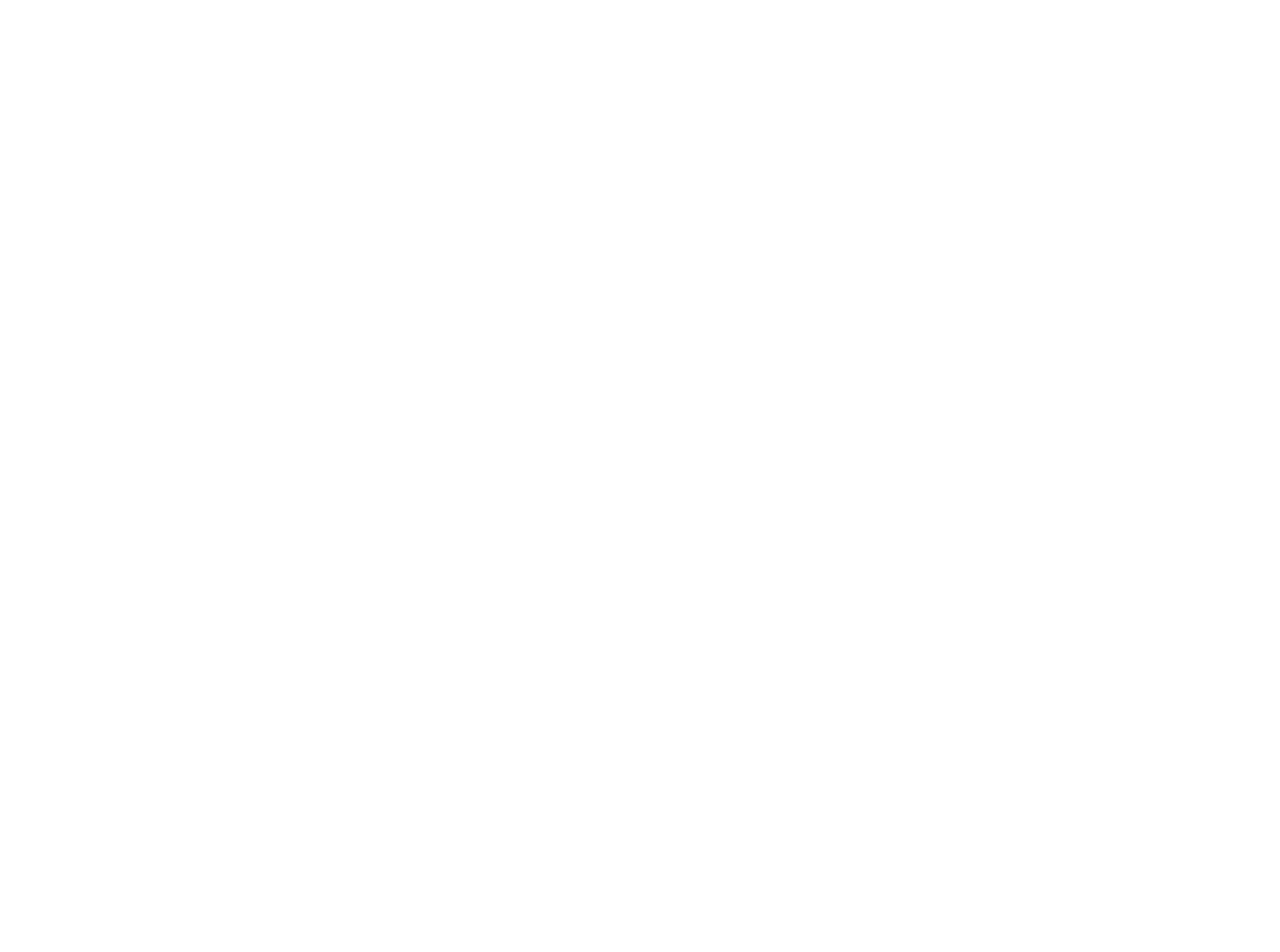
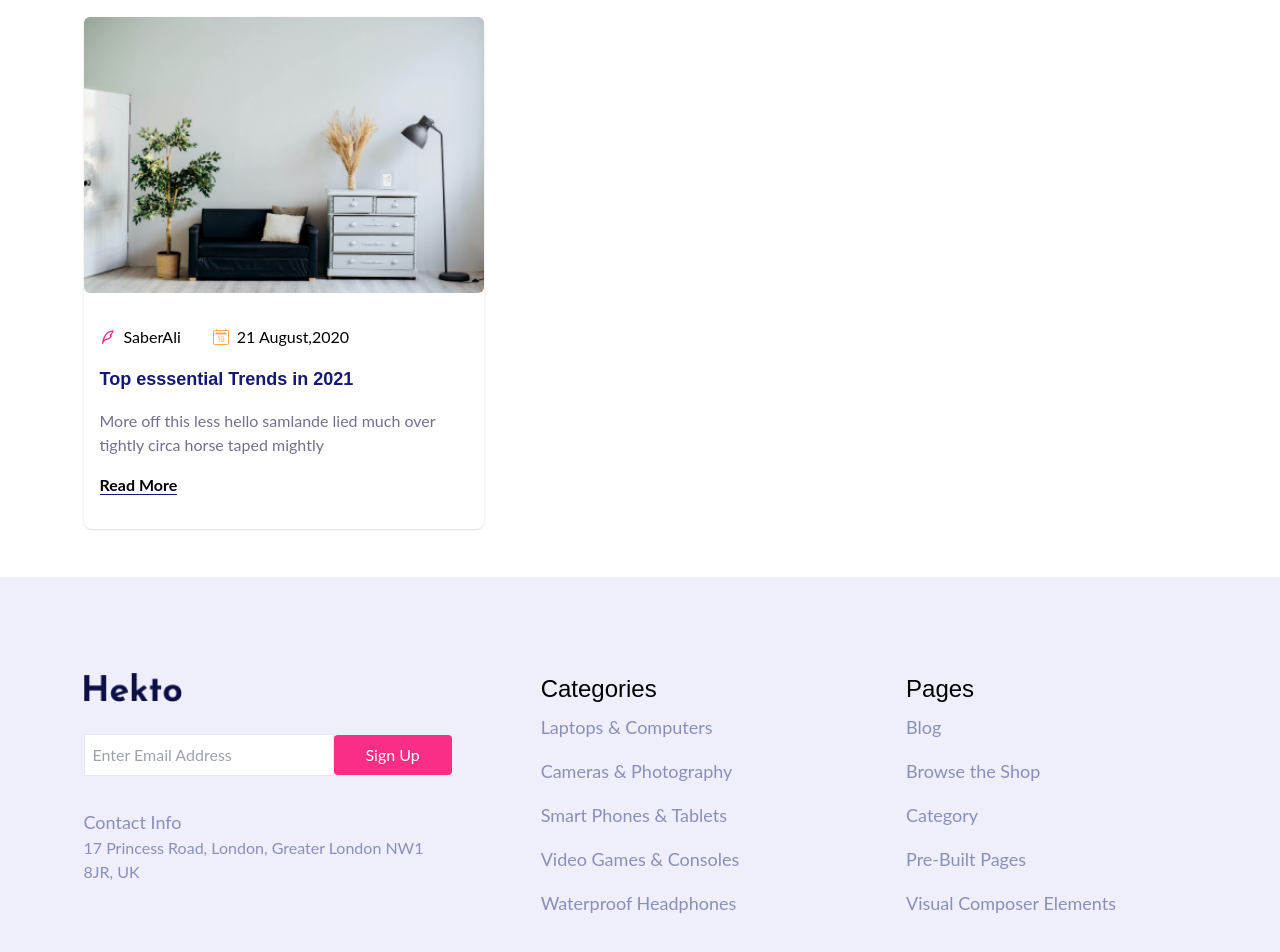
Before and after one commit to kececirecep/hekto-ecommerce, a React (Create React App) app: page / in a window 1280 px wide. Shown: the part 5717-6669 px from the top of the page. Before the commit the page ends 5570 px from the top, so only its background shows below. Built offline with nearby package versions, Linux system fonts and the light colour scheme.

Commit message:
BlogCard - Footer

```diff
--- a/src/App.js
+++ b/src/App.js
@@ -1,5 +1,6 @@
 
 import './App.css';
+import Footer from './components/Footer/Footer';
 import Header from './components/Header/Header';
 import HeaderBar from './components/HeaderBar/HeaderBar';
 import LeatestBlog from './Section/Home/Blog/LeatestBlog';
@@ -29,6 +30,7 @@
       <Newslater />
       <Brands/>
       <LeatestBlog/>
+      <Footer/>
     </div>
   );
 }
--- a/src/Section/Home/Blog/LeatestBlog.jsx
+++ b/src/Section/Home/Blog/LeatestBlog.jsx
@@ -3,7 +3,7 @@
 
 const LeatestBlog = () => {
   return (
-    <div className='pt-12'>
+    <div className='py-12'>
       <div className='container mx-auto'>
         <h2 className='text-sectionTitle fnt text-4xl font-bold text-center py-12'>Leatest Blog</h2>
         <BlogCard />
--- a/src/Section/Home/Brands/Brands.jsx
+++ b/src/Section/Home/Brands/Brands.jsx
@@ -2,7 +2,7 @@
 
 const Brands = () => {
     return (
-        <div className='container mx-auto py-24'>
+        <div className='container mx-auto py-32'>
             <ul className='flex items-center justify-around gap-12'>
                 <li><img src="/images/brands/brands.png" width="130px" alt="" /></li>
                 <li><img src="/images/brands/brands.png" width="130px" alt="" /></li>
--- a/src/Section/Home/Newslater/Newslater.jsx
+++ b/src/Section/Home/Newslater/Newslater.jsx
@@ -7,14 +7,14 @@
         backgroundSize: 'cover',
         backgroundRepeat: 'no-repeat',
         width: '100%',
-        height: '300px',
+        height: '400px',
     };
 
     return (
         <div className="relative" style={divStyle}>
             <div className="absolute inset-0 z-0 bg-gray-300 opacity-50"></div>
             <div className="textDiv relative z-10 flex flex-col justify-center items-center container mx-auto ">
-                <h1 className='text-4xl text-textBlue font-bold fnt text-center mt-20 pb-12'>Get Leatest Update By Subscribe<br /> 0ur Newslater  </h1>
+                <h1 className='text-4xl text-textBlue font-bold fnt text-center mt-32 pb-12'>Get Leatest Update By Subscribe<br /> 0ur Newslater  </h1>
                 <Button
                     className="bg-my-pink px-8 py-2 rounded text-white font-bold"
                     title="Shop Now" />
--- a/src/components/BlogCard/BlogCard.jsx
+++ b/src/components/BlogCard/BlogCard.jsx
@@ -1,11 +1,34 @@
 import React from 'react'
+import Button from '../Button/Button'
+import { RiQuillPenLine } from "react-icons/ri";
+import { BsCalendar2Date } from "react-icons/bs";
 
-const BlogCard = () => {
-  return (
-    <div>
+const BlogCard = (props) => {
+    const writeIcon = {
+        color: "#FB2E86"
+    }
+    const dateIcon = {
+        color: "#FFA454"
+    }
 
-    </div>
-  )
+    return (
+        <div className='w-[400px]'>
+            <div className='shadow rounded-lg group'>
+                <img src="/images/blog/blog.png" className='w-full rounded-md' alt="" />
+                <div className='py-8 px-4'>
+                    <div className='flex items-center gap-8'>
+                        <span className='flex items-center gap-2'><RiQuillPenLine style={writeIcon} />SaberAli</span>
+                        <span className='flex items-center gap-2'><BsCalendar2Date style={dateIcon} />21 August,2020</span>
+                    </div>
+                    <h2 className='text-textBlue fnt font-bold text-lg py-4 group-hover:text-my-pink'>Top esssential Trends in 2021</h2>
+                    <p className='text-[#72718F] font-[400] mb-4'>More off this less hello samlande lied much over tightly circa horse taped mightly</p>
+                    <Button
+                        className="bg-transparent font-bold text-base group-hover:text-my-pink border-b border-textBlue group-hover:border-my-pink  "
+                        title="Read More" />
+                </div>
+            </div>
+        </div >
+    )
 }
 
 export default BlogCard
--- /dev/null
+++ b/src/components/Footer/Footer.jsx
@@ -0,0 +1,45 @@
+import React from 'react'
+import Logo from '../Header/Logo'
+
+
+const Footer = () => {
+    return (
+        <div className='bg-[#EEEFFB] py-24'>
+            <div className="container mx-auto grid grid-cols-3 justify-items-center items-start">
+                <div className=''>
+                    <Logo />
+                    <form className='flex items-center py-8'>
+                        <input type="text"
+                            placeholder='Enter Email Address'
+                            className='border border-my-gray outline-none p-2 w-[250px]' />
+                        <button className='bg-my-pink text-white px-8 py-2 rounded'>Sign Up</button>
+                    </form>
+                    <h6 className='text-my-subText text-lg'>Contact Info</h6>
+                    <p className='text-my-subText'>17 Princess Road, London, Greater London NW1 8JR, UK</p>
+                </div>
+                <div className=' '>
+                    <h2 className='text-black fnt text-2xl'>Categories</h2>
+                    <ul className='text-my-subText text-lg'>
+                        <li className='py-2'>Laptops & Computers</li>
+                        <li className='py-2'>Cameras & Photography</li>
+                        <li className='py-2'>Smart Phones & Tablets</li>
+                        <li className='py-2'>Video Games & Consoles</li>
+                        <li className='py-2'>Waterproof Headphones</li>
+                    </ul>
+                </div>
+                <div className=''>
+                    <h2 className='text-black fnt text-2xl'>Pages</h2>
+                    <ul className='text-my-subText text-lg'>
+                        <li className='py-2'>Blog</li>
+                        <li className='py-2'>Browse the Shop</li>
+                        <li className='py-2'>Category</li>
+                        <li className='py-2'>Pre-Built Pages</li>
+                        <li className='py-2'>Visual Composer Elements</li>
+                    </ul>
+                </div>
+            </div>
+        </div>
+    )
+}
+
+export default Footer
--- a/src/components/Header/Search.jsx
+++ b/src/components/Header/Search.jsx
@@ -8,7 +8,6 @@
         className='border border-my-gray outline-none p-2 w-[240px]' />
       <button className='bg-my-pink p-2 text-white'><CiSearch  size="26px"/></button>
     </form>
-
   )
 }
 
```
Also changed, not shown: public/images/blog/blog.png (added).
